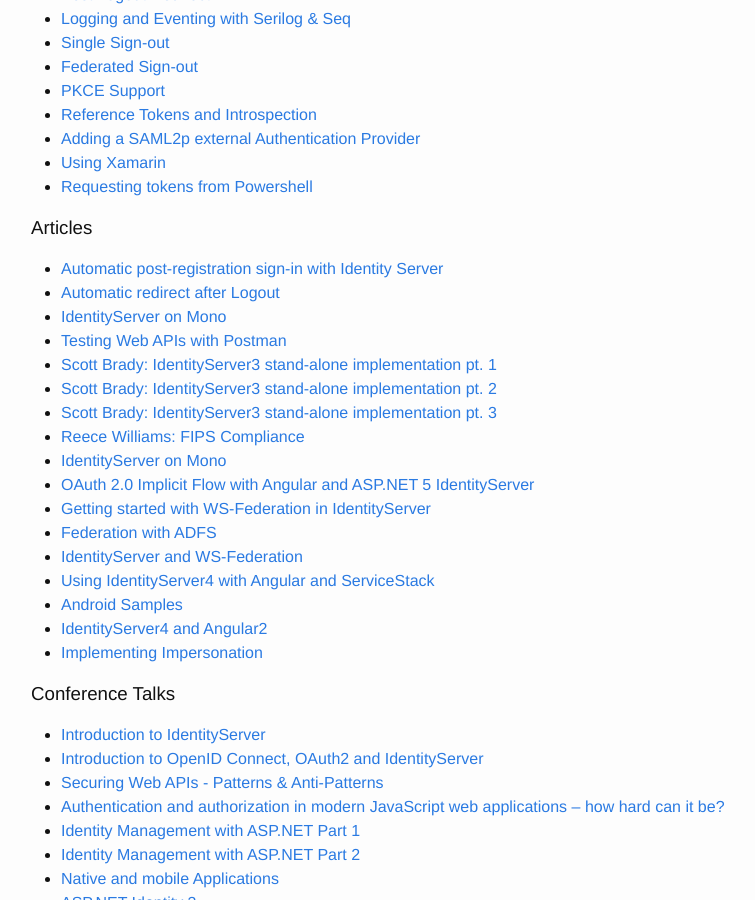
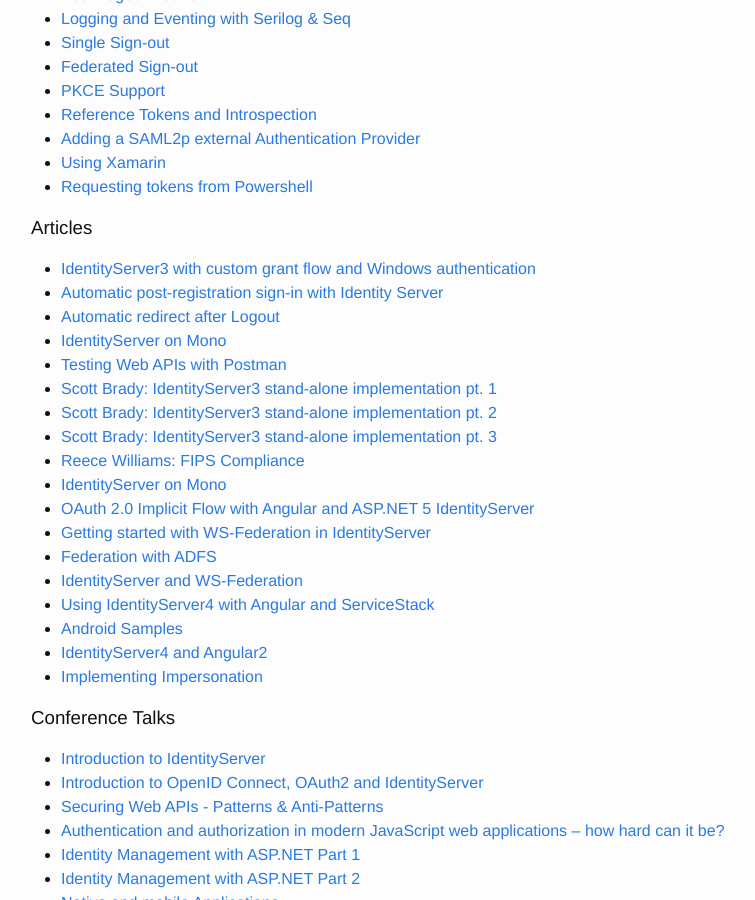
Before and after one commit to IdentityServer/Documentation, a Jekyll site: the page built from docsv2/resources/home.md, in a window 1280 px wide and 900 px high, scrolled down 369 px. Shown: the whole window, without its empty margins (239-994 px from the left). Built offline with Jekyll 4.4.1, drawn with Linux system fonts in a browser that asks for light colours.

Commit message:
Update home.md

```diff
--- a/docsv2/resources/home.md
+++ b/docsv2/resources/home.md
@@ -23,6 +23,7 @@
 * [Requesting tokens from Powershell](https://gist.github.com/johnkors/454c829aa63e7663745da5ebeb38dd86)
 
 ### Articles
+* [IdentityServer3 with custom grant flow and Windows authentication](http://codepool.me/IdentityServer3-with-custom-grant-flow-and-windows-authentication/)
 * [Automatic post-registration sign-in with Identity Server](http://benfoster.io/blog/identity-server-post-registration-sign-in)
 * [Automatic redirect after Logout](http://www.aaron-powell.com/posts/2015-01-11-auto-redirect-when-logging-out.html)
 * [IdentityServer on Mono](http://www.ryanmelena.com/2014/10/31/thinktecture-identityserver-v3-on-mono/)
```
